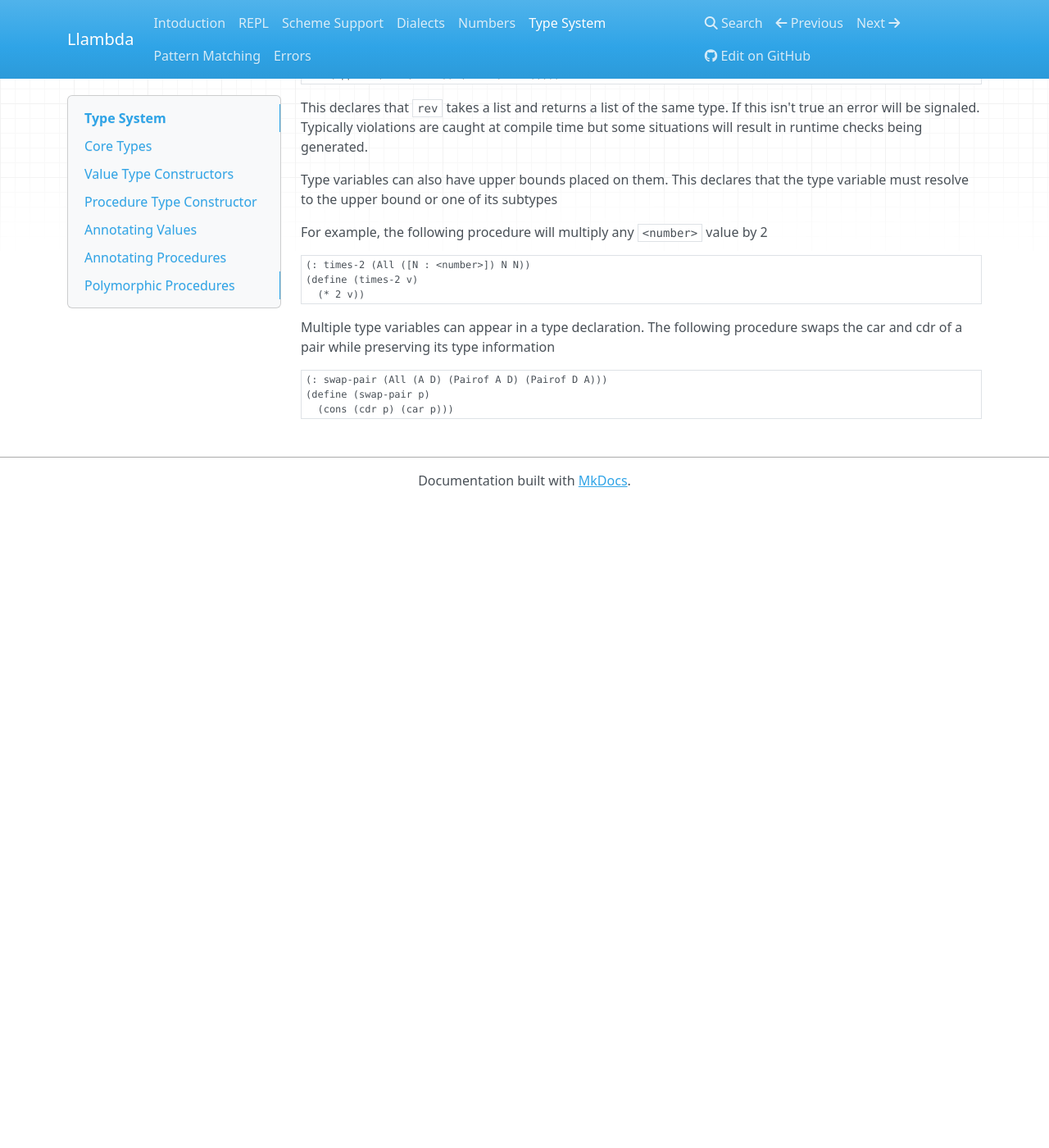
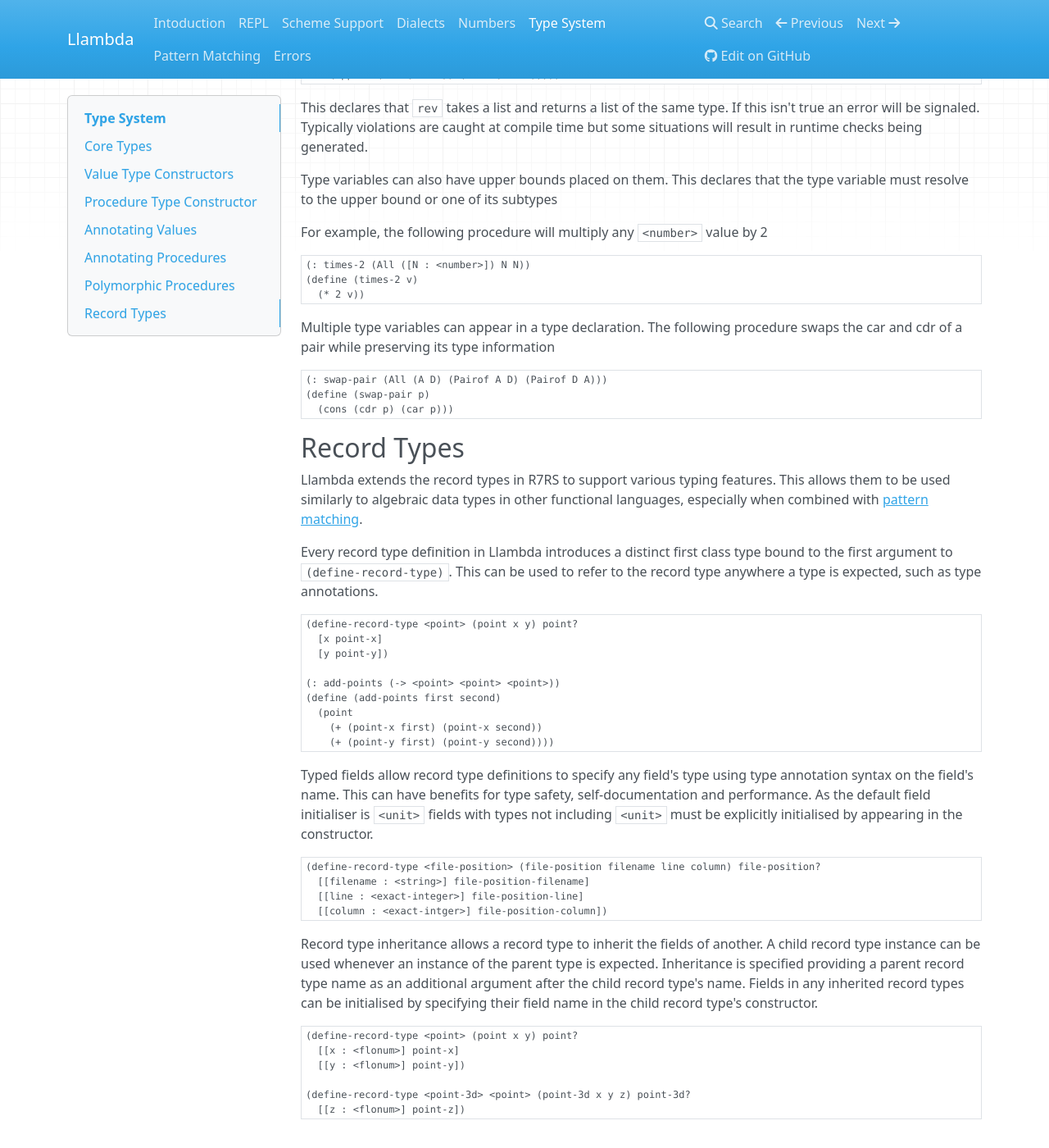
Before and after one commit to etaoins/llambda, an MkDocs documentation site: the page built from docs/types.md, in a window 1280 px wide and 1400 px high, scrolled down 4037 px. Shown: the whole window at 82% size. Built offline with MkDocs 1.6.1, drawn with Linux system fonts in a browser that asks for light colours; nearby versions of some CDN libraries; old or Windows-style settings are respelled for this version of MkDocs; before the commit the page ends 4651 px from its top, so only the background shows below that.

Commit message:
Document record type features
This is simple documentation for record types, field typing, and record
type inheritance.

````diff
--- a/docs/types.md
+++ b/docs/types.md
@@ -151,3 +151,43 @@ Multiple type variables can appear in a type declaration. The following procedur
 (define (swap-pair p)
   (cons (cdr p) (car p)))
 ```
+
+Record Types
+------------
+
+Llambda extends the record types in R7RS to support various typing features. This allows them to be used similarly to algebraic data types in other functional languages, especially when combined with [pattern matching](pattern-matching.md).
+
+Every record type definition in Llambda introduces a distinct first class type bound to the first argument to ``(define-record-type)``. This can be used to refer to the record type anywhere a type is expected, such as type annotations.
+
+```racket
+(define-record-type <point> (point x y) point?
+  [x point-x]
+  [y point-y])
+
+(: add-points (-> <point> <point> <point>))
+(define (add-points first second)
+  (point
+    (+ (point-x first) (point-x second))
+    (+ (point-y first) (point-y second))))
+```
+
+Typed fields allow record type definitions to specify any field's type using type annotation syntax on the field's name. This can have benefits for type safety, self-documentation and performance. As the default field initialiser is ``<unit>`` fields with types not including ``<unit>`` must be explicitly initialised by appearing in the constructor.
+
+
+```racket
+(define-record-type <file-position> (file-position filename line column) file-position?
+  [[filename : <string>] file-position-filename]
+  [[line : <exact-integer>] file-position-line]
+  [[column : <exact-intger>] file-position-column])
+```
+
+Record type inheritance allows a record type to inherit the fields of another. A child record type instance can be used whenever an instance of the parent type is expected. Inheritance is specified providing a parent record type name as an additional argument after the child record type's name. Fields in any inherited record types can be initialised by specifying their field name in the child record type's constructor.
+
+```racket
+(define-record-type <point> (point x y) point?
+  [[x : <flonum>] point-x]
+  [[y : <flonum>] point-y])
+
+(define-record-type <point-3d> <point> (point-3d x y z) point-3d?
+  [[z : <flonum>] point-z])
+```
````
